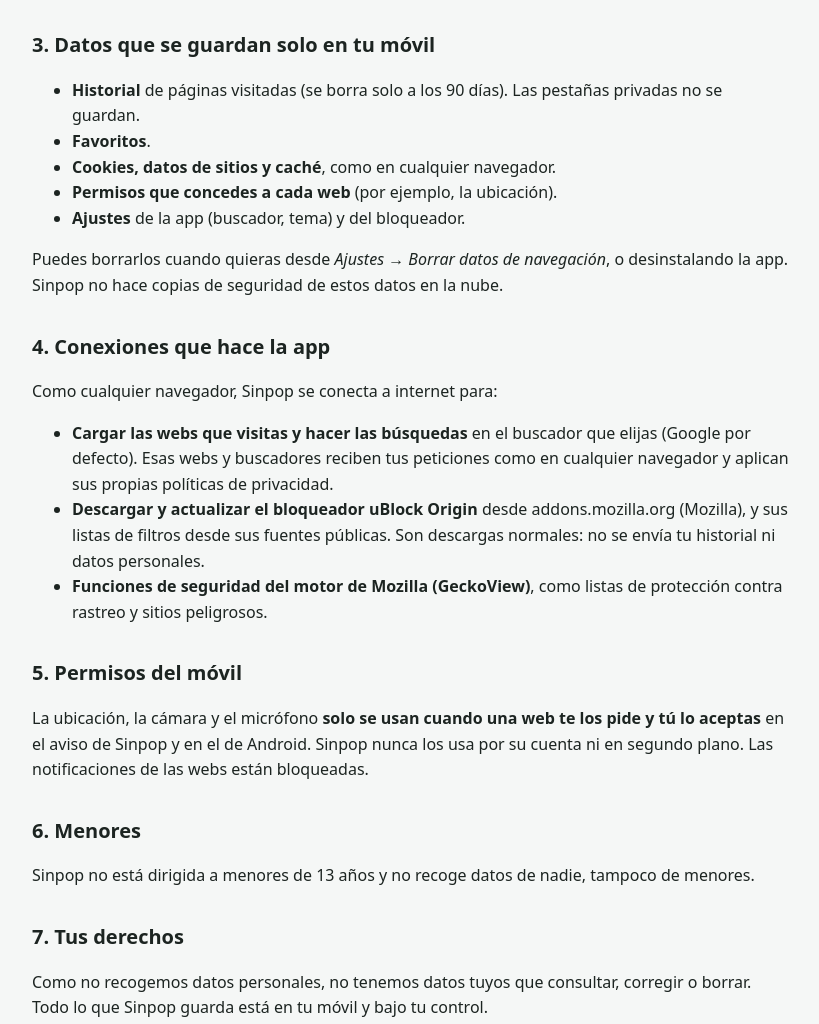
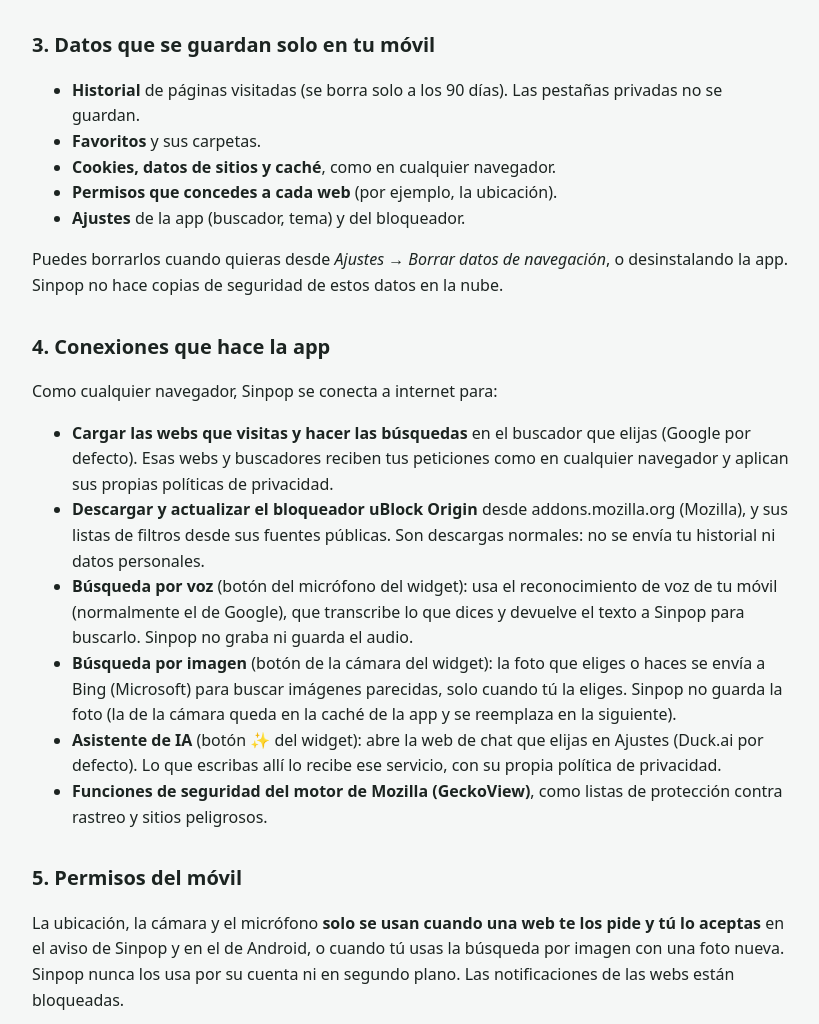
Before and after one commit to petronsa/sinpop-privacidad, a plain HTML site: page index.html in a window 1280 px wide. Shown: the part 543-1567 px from the top of the page, without its empty margins (228-1047 px from the left). Drawn offline with Linux system fonts and the light colour scheme.

Commit message:
Política de privacidad: búsqueda por voz, por imagen (Bing) y asistente de IA del widget
Co-Authored-By: Claude Opus 5.5 <noreply@anthropic.com>

```diff
--- a/index.html
+++ b/index.html
@@ -36,7 +36,7 @@
   <h2>3. Datos que se guardan solo en tu móvil</h2>
   <ul>
     <li><strong>Historial</strong> de páginas visitadas (se borra solo a los 90 días). Las pestañas privadas no se guardan.</li>
-    <li><strong>Favoritos</strong>.</li>
+    <li><strong>Favoritos</strong> y sus carpetas.</li>
     <li><strong>Cookies, datos de sitios y caché</strong>, como en cualquier navegador.</li>
     <li><strong>Permisos que concedes a cada web</strong> (por ejemplo, la ubicación).</li>
     <li><strong>Ajustes</strong> de la app (buscador, tema) y del bloqueador.</li>
@@ -51,13 +51,21 @@
     Esas webs y buscadores reciben tus peticiones como en cualquier navegador y aplican sus propias políticas de privacidad.</li>
     <li><strong>Descargar y actualizar el bloqueador uBlock Origin</strong> desde addons.mozilla.org (Mozilla), y sus
     listas de filtros desde sus fuentes públicas. Son descargas normales: no se envía tu historial ni datos personales.</li>
+    <li><strong>Búsqueda por voz</strong> (botón del micrófono del widget): usa el reconocimiento de voz de tu móvil
+    (normalmente el de Google), que transcribe lo que dices y devuelve el texto a Sinpop para buscarlo.
+    Sinpop no graba ni guarda el audio.</li>
+    <li><strong>Búsqueda por imagen</strong> (botón de la cámara del widget): la foto que eliges o haces se envía a
+    Bing (Microsoft) para buscar imágenes parecidas, solo cuando tú la eliges. Sinpop no guarda la foto
+    (la de la cámara queda en la caché de la app y se reemplaza en la siguiente).</li>
+    <li><strong>Asistente de IA</strong> (botón ✨ del widget): abre la web de chat que elijas en Ajustes
+    (Duck.ai por defecto). Lo que escribas allí lo recibe ese servicio, con su propia política de privacidad.</li>
     <li><strong>Funciones de seguridad del motor de Mozilla (GeckoView)</strong>, como listas de protección contra rastreo
     y sitios peligrosos.</li>
   </ul>
 
   <h2>5. Permisos del móvil</h2>
   <p>La ubicación, la cámara y el micrófono <strong>solo se usan cuando una web te los pide y tú lo aceptas</strong>
-  en el aviso de Sinpop y en el de Android. Sinpop nunca los usa por su cuenta ni en segundo plano.
+  en el aviso de Sinpop y en el de Android, o cuando tú usas la búsqueda por imagen con una foto nueva. Sinpop nunca los usa por su cuenta ni en segundo plano.
   Las notificaciones de las webs están bloqueadas.</p>
 
   <h2>6. Menores</h2>
```
